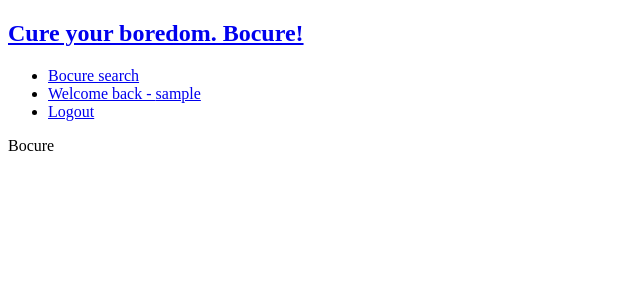
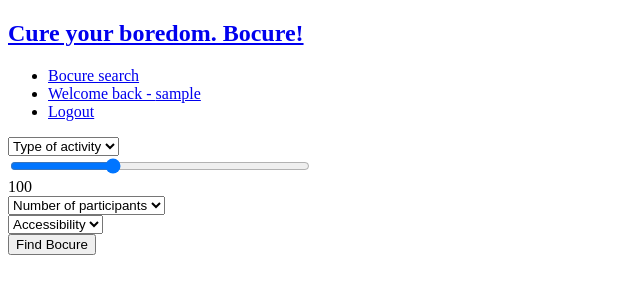
Before and after one commit to NSKvak01/bocure-front, a React (Create React App) app: page /bocure in a window 1280 px wide. Shown: the top 300 px of the page, without its empty margins (0-640 px from the left). Built offline with nearby package versions, Linux system fonts and the light colour scheme; sample sign-in values are in the browser's storage.

Commit message:
Navigation

```diff
--- a/package.json
+++ b/package.json
@@ -3,6 +3,7 @@
   "version": "0.1.0",
   "private": true,
   "dependencies": {
+    "@material-ui/core": "^4.12.2",
     "@testing-library/jest-dom": "^5.14.1",
     "@testing-library/react": "^11.2.7",
     "@testing-library/user-event": "^12.8.3",
--- a/src/MainRouter.js
+++ b/src/MainRouter.js
@@ -4,6 +4,7 @@ import Login from './components/Login/Login'
 import Bocure from './components/Bocure/Bocure'
 import Signup from './components/Signup/Signup'
 import Nav from './components/Nav/Nav'
+import PrivateRoute from './components/PrivateRoute/PrivateRoute'
 
 const MainRouter = (props) => {
         return (
@@ -11,8 +12,8 @@ const MainRouter = (props) => {
                 <Nav user={props.user} handleUserLogout={props.handleUserLogout}/>
                 <React.Fragment >
                     <Route exact path="/login" render={(routerProps)=><Login {...routerProps} handleUserLogin={props.handleUserLogin}/>}/>
-                    <Route exact path="/bocure" component={Bocure} />
                     <Route exact path="/sign-up" component={Signup} />
+                    <PrivateRoute exact path="/bocure" component={Bocure} />
                 </React.Fragment>
             </Router>
         )
--- a/src/components/Bocure/Bocure.js
+++ b/src/components/Bocure/Bocure.js
@@ -1,10 +1,61 @@
 import React, { Component } from 'react'
+import SliderPrice from "../Slider/SliderPrice"
+import BocureList from './BocureList'
 
 export class Bocure extends Component {
+
     render() {
         return (
             <div>
-                Bocure
+                <div>
+
+                    <div className="dropdown">
+                        <select className="select">
+                            <option>Type of activity</option>
+                            <option>Education</option>
+                            <option>Recreational</option>
+                            <option>Social</option>
+                            <option>DIY</option>
+                            <option>Charity</option>
+                            <option>Cooking</option>
+                            <option>Relaxation</option>
+                            <option>Music</option>
+                            <option>Busywork</option>
+                        </select>
+                    </div>
+                    <div>
+                        <SliderPrice />
+                    </div>
+                    <div className="dropdown">
+                        <select className="select">
+                            <option>Number of participants</option>
+                            <option>1 person</option>
+                            <option>2 ppl</option>
+                            <option>3 ppl</option>
+                            <option>4 ppl</option>
+                            <option>5 ppl</option>
+                            <option>6 ppl</option>
+                            <option>7 ppl</option>
+                            <option>8 ppl</option>
+                            <option>9 ppl</option>
+                            <option>10 ppl</option>
+                        </select>
+                    </div>
+                    <div>
+                    <select className="select">
+                            <option>Accessibility</option>
+                            <option>Easy</option>
+                            <option>Medium</option>
+                            <option>Difficult</option>
+                        </select>
+                    </div>
+                    <button>Find Bocure</button>
+                </div>
+                <div>
+                    <ul>
+                    <BocureList />
+                    </ul>
+                </div>
             </div>
         )
     }
--- /dev/null
+++ b/src/components/Bocure/BocureList.js
@@ -0,0 +1,13 @@
+import React, { Component } from 'react'
+
+export class BocureList extends Component {
+    render() {
+        return (
+            <div>
+
+            </div>
+        )
+    }
+}
+
+export default BocureList
--- a/src/components/Login/Login.js
+++ b/src/components/Login/Login.js
@@ -144,7 +144,6 @@ export class Login extends Component {
                             <span>{passwordError&&passwordError}</span>
                         </div>
                         <button type="Submit" disabled={submitButtonDisabled}>Login</button>
-
                     </form>
                 </div>
             </div>
--- a/src/components/Nav/Nav.js
+++ b/src/components/Nav/Nav.js
@@ -8,7 +8,7 @@ export class Nav extends Component {
             <nav>
                 <div>
                     <h1>
-                        <Link to ="/Bocure">Cure your boredom. Bocure!</Link>
+                        <Link to ="/bocure">Cure your boredom. Bocure!</Link>
                     </h1>
                 </div>
                 <div>
--- /dev/null
+++ b/src/components/PrivateRoute/PrivateRoute.js
@@ -0,0 +1,15 @@
+import React, { Component } from 'react'
+import { Route, Redirect } from 'react-router-dom'
+import checkUser from '../utils/checkUser'
+
+const PrivateRoute = ({component:Component, handleUserLogout, ...rest})=>{
+    return (
+        <Route {...rest}
+        render={(routerProps)=>
+            checkUser() ? <Component {...routerProps} handleUserLogout={handleUserLogout} />
+            : <Redirect to="/login"/>}
+            />
+    )
+}
+
+export default PrivateRoute
--- a/src/components/Signup/Signup.js
+++ b/src/components/Signup/Signup.js
@@ -1,5 +1,5 @@
 import React, { Component } from 'react'
-import { isEmpty, isStrongPassword, isEmail, isAlpha, isAlphanumeric } from 'validator'
+import { isStrongPassword, isEmail, isAlpha, isAlphanumeric } from 'validator'
 import Axios from '../utils/Axios'
 import { toast } from 'react-toastify'
 import checkUser from '../utils/checkUser'
--- /dev/null
+++ b/src/components/Slider/SliderPrice.js
@@ -0,0 +1,21 @@
+import React, { Component } from 'react'
+
+
+export class Slider extends Component {
+    state = {
+        value:100,
+    }
+
+handleOnChange = (event)=>{this.setState({ value:event.target.value})}
+
+    render() {
+        return (
+            <div>
+                <input type="range" style={{width:300}} min={0} max={300} className="slider" value = {this.state.value} onChange={this.handleOnChange} />
+                <div className="value">{this.state.value}</div>
+            </div>
+        )
+    }
+}
+
+export default Slider
```
Also changed, not shown: 1 other file (tests, documents, lock files or other folders).
